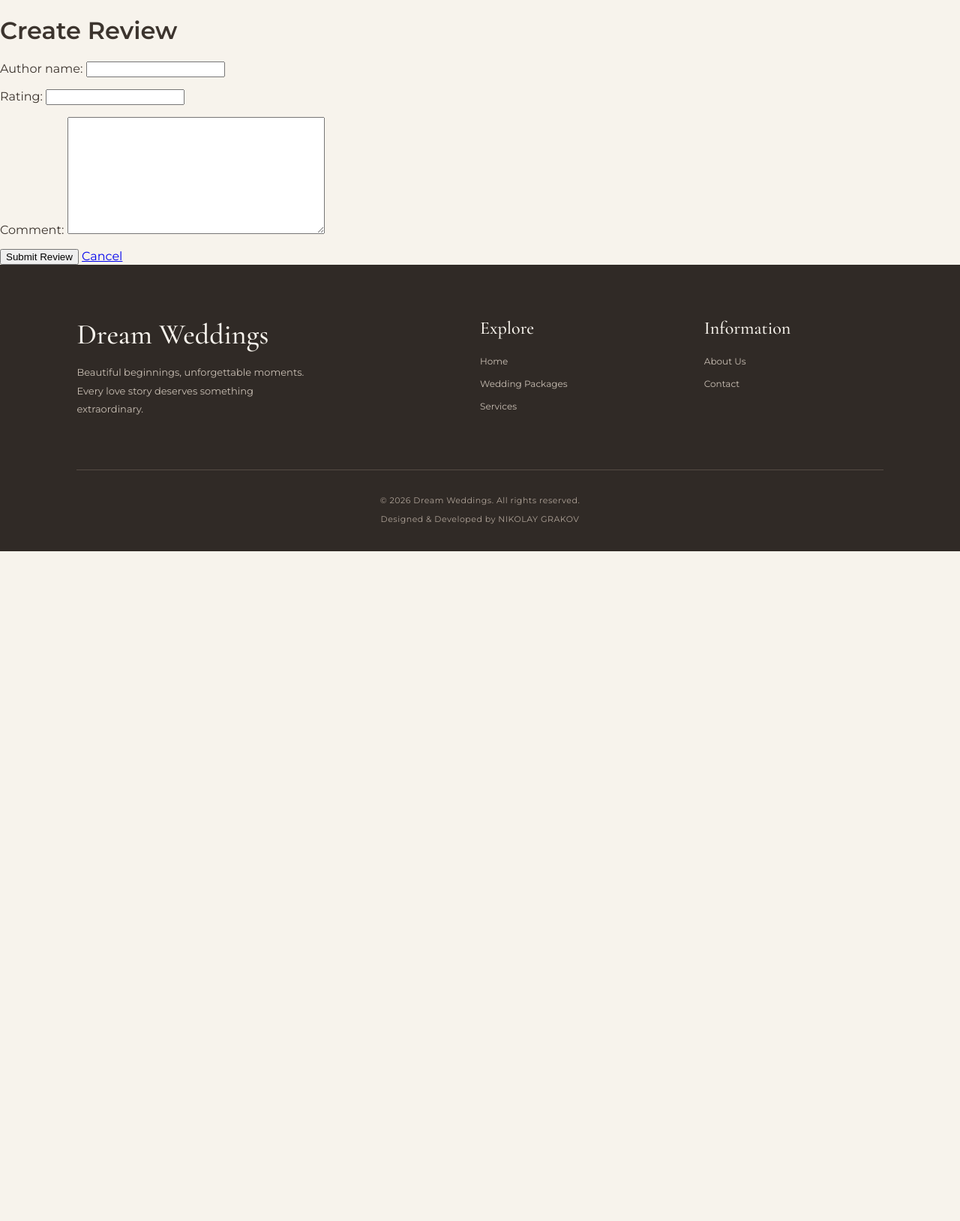
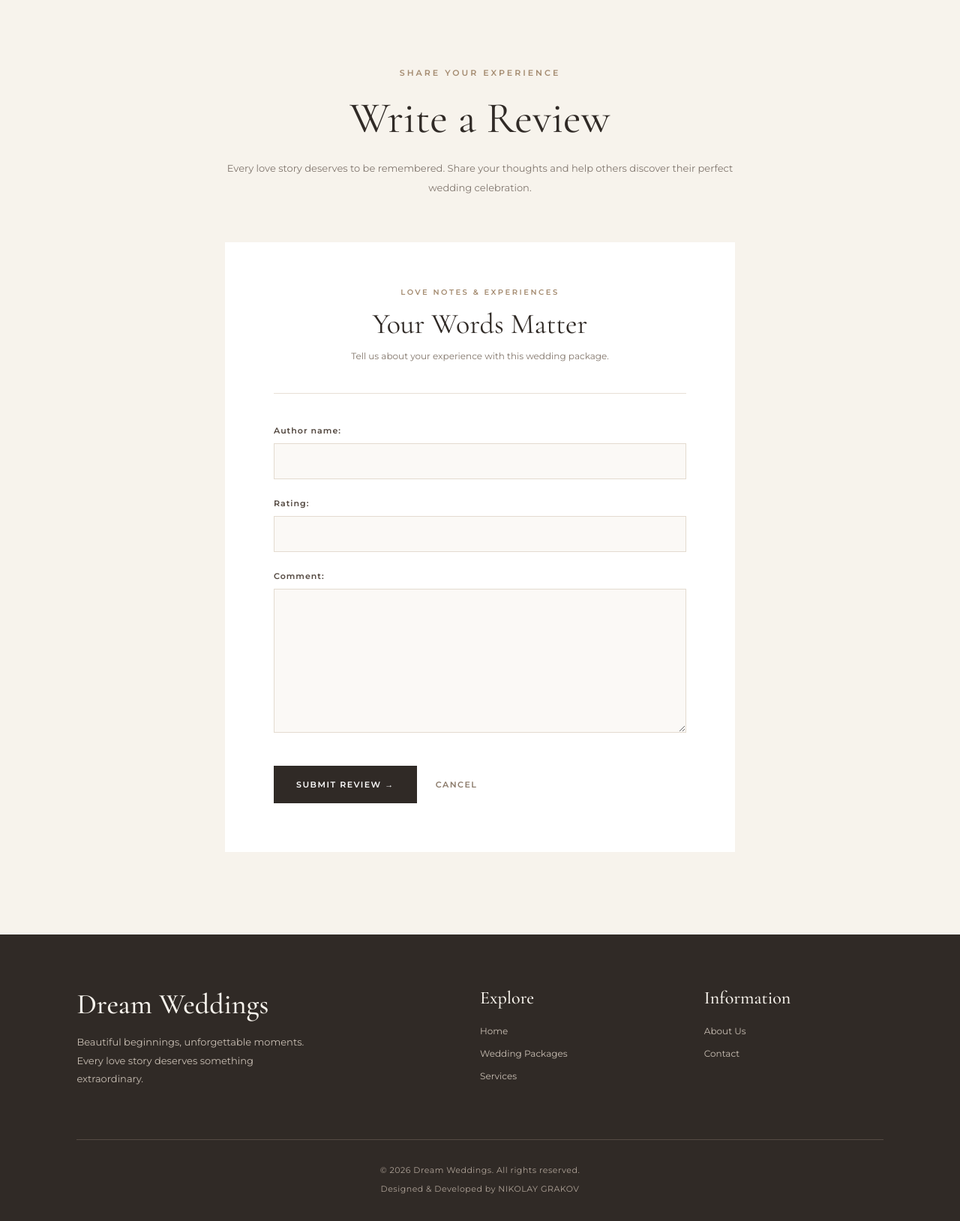
Before and after one commit to nikolaygrakow/Dream-Weddings, a Django app: page /weddings/1/reviews/create/ in a window 1280 px wide. Shown: the part 86-1714 px from the top of the page at 75% size. Before the commit the page ends 821 px from the top, so only its background shows below. Run offline with Django 5.2, Linux system fonts and the light colour scheme.

Commit message:
style: design review creation page

```diff
--- a/static/css/style.css
+++ b/static/css/style.css
@@ -1457,3 +1457,15 @@ body {
     border-color: #302A26;
     color: #302A26;
 }
+
+/* ========================================
+   REVIEW CREATE PAGE
+======================================== */
+
+.review-form-container {
+    max-width: 680px;
+}
+
+.review-form-container .wedding-form textarea {
+    min-height: 160px;
+}
--- a/templates/weddings/review-create.html
+++ b/templates/weddings/review-create.html
@@ -1,23 +1,56 @@
 {% extends 'base.html' %}
 
-{% block title %}Create Review{% endblock %}
+{% block title %}Write a Review{% endblock %}
 
 {% block content %}
 
-    <h1>Create Review</h1>
+<section class="wedding-form-section">
 
-    <form method="post">
+    <div class="wedding-form-header">
+        <span class="wedding-form-label">SHARE YOUR EXPERIENCE</span>
+
+        <h1>Write a Review</h1>
+
+        <p>
+            Every love story deserves to be remembered.
+            Share your thoughts and help others discover
+            their perfect wedding celebration.
+        </p>
+    </div>
+
+    <div class="wedding-form-container review-form-container">
+
+        <div class="wedding-form-intro">
+            <span>LOVE NOTES & EXPERIENCES</span>
+
+            <h2>Your Words Matter</h2>
+
+            <p>
+                Tell us about your experience with this wedding package.
+            </p>
+        </div>
+
+        <form method="POST" class="wedding-form">
             {% csrf_token %}
+
             {{ form.as_p }}
 
-        <button type="submit" class="btn create-btn">
-            Submit Review
+            <div class="wedding-form-actions">
+
+                <button type="submit" class="wedding-form-submit">
+                    SUBMIT REVIEW →
                 </button>
 
                 <a href="{% url 'weddings:details' pk=view.kwargs.pk %}"
-           class="btn cancel-btn">
-            Cancel
+                   class="wedding-form-cancel">
+                    CANCEL
                 </a>
+
+            </div>
         </form>
 
+    </div>
+
+</section>
+
 {% endblock %}
```
Lines whose indentation alone changed are shown as unchanged.
